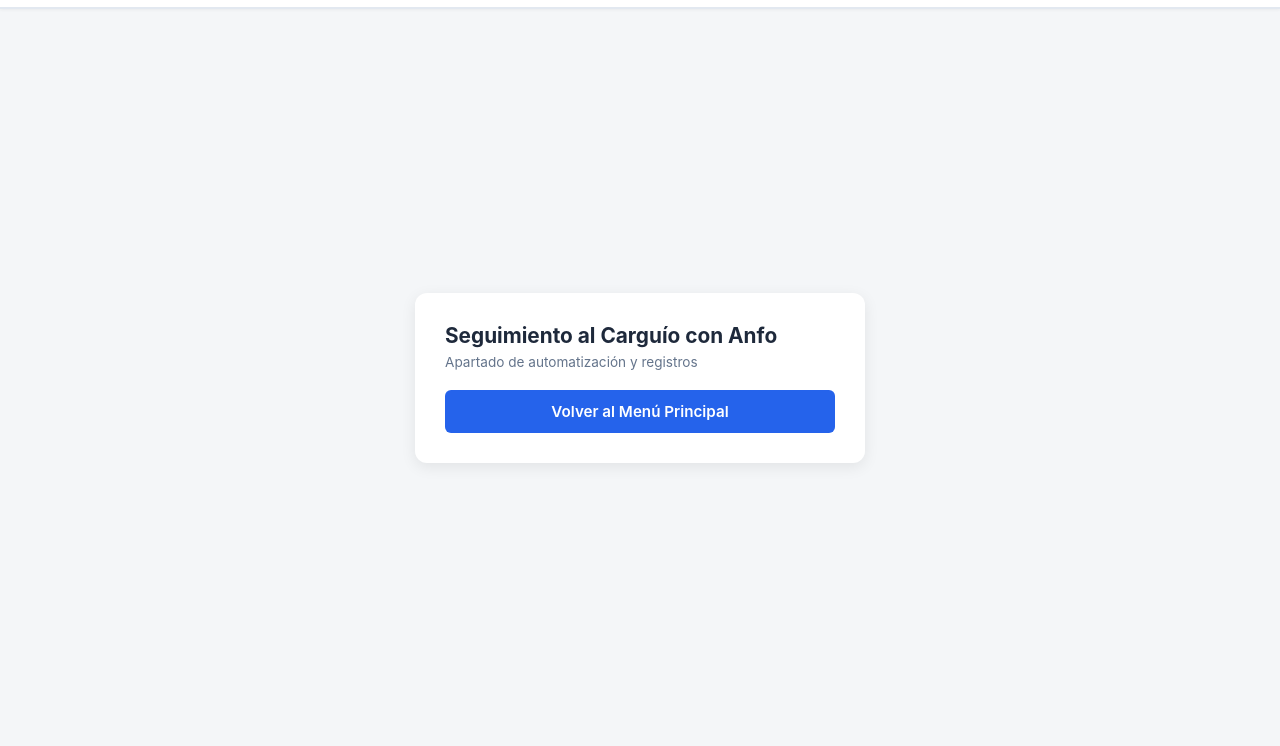
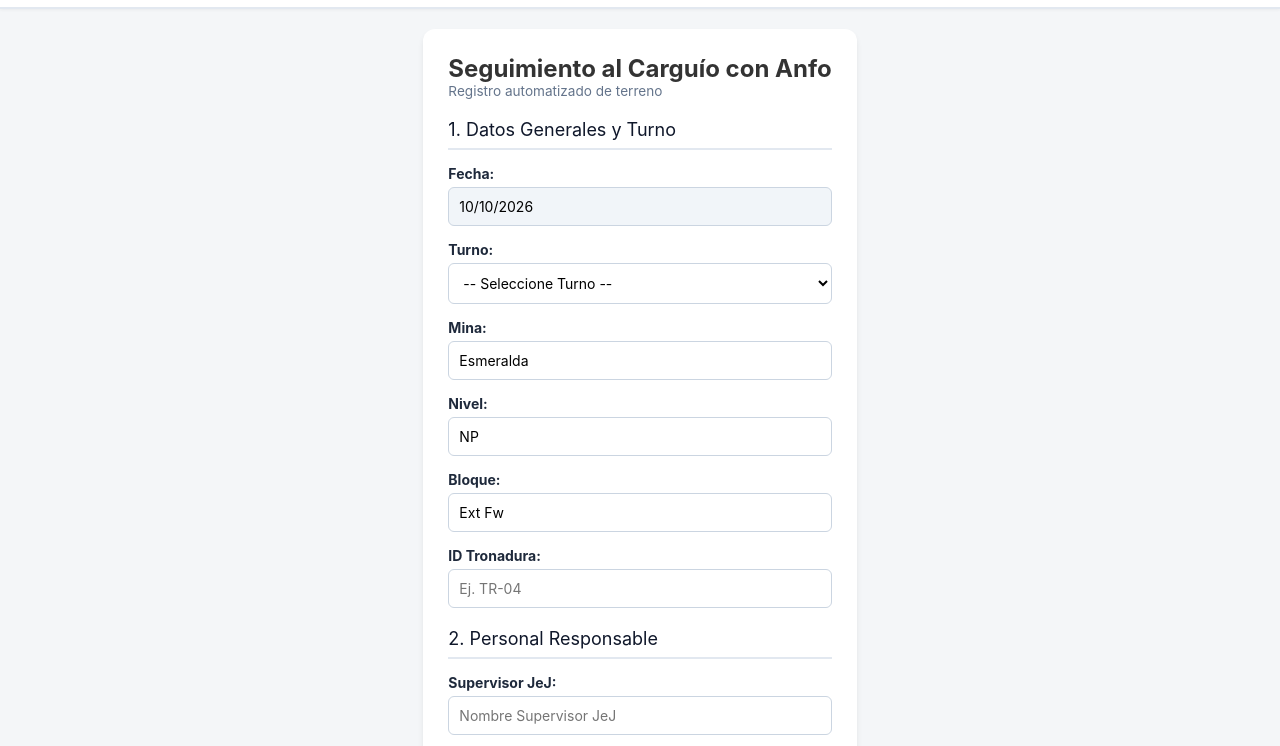
Before and after one commit to erick1293/jej-app, a website: page pages/anfo.html in a window 1280 px wide. Shown: the part 54-800 px from the top of the page. Drawn offline with Linux system fonts and the light colour scheme.

Commit message:
Automatizar fecha y usuario en formulario Anfo

```diff
--- a/pages/anfo.html
+++ b/pages/anfo.html
@@ -5,23 +5,153 @@
     <meta name="viewport" content="width=device-width, initial-scale=1.0">
     <title>Seguimiento ANFO - App JEJ</title>
     <link rel="stylesheet" href="../css/styles.css">
+    <style>
+        .form-grid {
+            display: grid;
+            grid-template-columns: repeat(auto-fit, minmax(280px, 1fr));
+            gap: 15px;
+            margin-bottom: 20px;
+        }
+        .form-group-field {
+            display: flex;
+            flex-direction: column;
+        }
+        .form-group-field label {
+            font-weight: bold;
+            font-size: 14px;
+            margin-bottom: 5px;
+            color: #1e293b;
+        }
+        .form-group-field input, .form-group-field select {
+            padding: 10px;
+            border: 1px solid #cbd5e1;
+            border-radius: 6px;
+            font-size: 14px;
+        }
+        .card-wide {
+            background: #ffffff;
+            padding: 25px;
+            border-radius: 12px;
+            box-shadow: 0 4px 6px -1px rgba(0,0,0,0.1);
+            max-width: 900px;
+            margin: 20px auto;
+        }
+        .section-title {
+            font-size: 18px;
+            color: #0f172a;
+            border-bottom: 2px solid #e2e8f0;
+            padding-bottom: 8px;
+            margin-top: 20px;
+            margin-bottom: 15px;
+        }
+    </style>
 </head>
 <body>
 
-    <!-- CONTENIDO ESPECÍFICO DE LA PÁGINA -->
-    <main class="container-center">
-        <section class="card login-card">
-            <h2>Seguimiento al Carguío con Anfo</h2>
-            <p class="subtitle">Apartado de automatización y registros</p>
-            <!-- Aquí irá tu formulario, lectura de Excel o automatización -->
-            <a href="../index.html" class="btn-primary" style="display: block; text-align: center; text-decoration: none; line-height: normal;">Volver al Menú Principal</a>
-        </section>
+    <main class="card-wide">
+        <h2>Seguimiento al Carguío con Anfo</h2>
+        <p class="subtitle">Registro automatizado de terreno</p>
+
+        <form id="formAnfo" onsubmit="guardarRegistroAnfo(event)">
+
+            <!-- DATOS GENERALES Y AUTOMÁTICOS -->
+            <div class="section-title">1. Datos Generales y Turno</div>
+            <div class="form-grid">
+                <div class="form-group-field">
+                    <label for="fechaAnfo">Fecha:</label>
+                    <input type="text" id="fechaAnfo" readonly style="background-color: #f1f5f9;">
+                </div>
+                <div class="form-group-field">
+                    <label for="turnoAnfo">Turno:</label>
+                    <select id="turnoAnfo" required>
+                        <option value="" disabled selected>-- Seleccione Turno --</option>
+                        <option value="A">Turno A</option>
+                        <option value="B">Turno B</option>
+                    </select>
+                </div>
+                <div class="form-group-field">
+                    <label for="minaAnfo">Mina:</label>
+                    <input type="text" id="minaAnfo" value="Esmeralda">
+                </div>
+                <div class="form-group-field">
+                    <label for="nivelAnfo">Nivel:</label>
+                    <input type="text" id="nivelAnfo" value="NP">
+                </div>
+                <div class="form-group-field">
+                    <label for="bloqueAnfo">Bloque:</label>
+                    <input type="text" id="bloqueAnfo" value="Ext Fw">
+                </div>
+                <div class="form-group-field">
+                    <label for="idTronadura">ID Tronadura:</label>
+                    <input type="text" id="idTronadura" placeholder="Ej. TR-04">
+                </div>
+            </div>
+
+            <!-- PERSONAL RESPONSABLE (AUTOMATIZADO) -->
+            <div class="section-title">2. Personal Responsable</div>
+            <div class="form-grid">
+                <div class="form-group-field">
+                    <label for="supervisorJeJ">Supervisor JeJ:</label>
+                    <input type="text" id="supervisorJeJ" placeholder="Nombre Supervisor JeJ">
+                </div>
+                <div class="form-group-field">
+                    <label for="encargadoSeguimiento">Encargado Seguimiento JeJ:</label>
+                    <input type="text" id="encargadoSeguimiento" readonly style="background-color: #f1f5f9; font-weight: bold; color: #2563eb;">
+                    <small style="color: #64748b; margin-top: 3px;">(Cargado automáticamente desde tu Login)</small>
+                </div>
+                <div class="form-group-field">
+                    <label for="supervisorDet">Supervisor DET:</label>
+                    <input type="text" id="supervisorDet" list="listaSupDet" placeholder="Escriba o seleccione...">
+                    <datalist id="listaSupDet">
+                        <option value="Andrés Bugeño">
+                        <option value="Otro Supervisor">
+                    </datalist>
+                </div>
+                <div class="form-group-field">
+                    <label for="responsableDet">Responsable Carguío DET:</label>
+                    <input type="text" id="responsableDet" list="listaRespDet" placeholder="Escriba o seleccione...">
+                    <datalist id="listaRespDet">
+                        <option value="Sergio guerrero">
+                    </datalist>
+                </div>
+            </div>
+
+            <!-- ACCIONES -->
+            <div style="display: flex; gap: 10px; margin-top: 30px;">
+                <button type="submit" class="btn-primary" style="flex: 2;">Guardar Registro Anfo</button>
+                <a href="../index.html" class="btn-primary" style="flex: 1; background-color: #64748b; text-align: center; text-decoration: none; line-height: normal; display: flex; align-items: center; justify-content: center;">Volver</a>
+            </div>
+        </form>
     </main>
 
     <script src="../js/components.js"></script>
     <script src="../js/app.js"></script>
     <script>
-        cargarBarMenu(true); // ¡Importante: El 'true' indica que está en una subcarpeta (pages/)!
+        cargarBarMenu(true);
+
+        // Automatizar fecha actual y usuario logueado al cargar la página
+        document.addEventListener("DOMContentLoaded", () => {
+            // 1. Asignar fecha actual (DD/MM/YYYY)
+            const hoy = new Date();
+            const fechaFormateada = String(hoy.getDate()).padStart(2, '0') + '/' +
+                                    String(hoy.getMonth() + 1).padStart(2, '0') + '/' +
+                                    hoy.getFullYear();
+            const inputFecha = document.getElementById("fechaAnfo");
+            if (inputFecha) inputFecha.value = fechaFormateada;
+
+            // 2. Cargar el usuario activo desde el localStorage al campo de encargado
+            const usuarioActivo = localStorage.getItem("jej_usuario_activo");
+            const inputEncargado = document.getElementById("encargadoSeguimiento");
+            if (inputEncargado && usuarioActivo) {
+                inputEncargado.value = usuarioActivo;
+            }
+        });
+
+        function guardarRegistroAnfo(e) {
+            e.preventDefault();
+            alert("¡Registro de ANFO guardado localmente con éxito!");
+            // Aquí puedes programar la lógica para exportarlo a Excel o guardarlo en almacenamiento offline
+        }
     </script>
 </body>
 </html>
```
